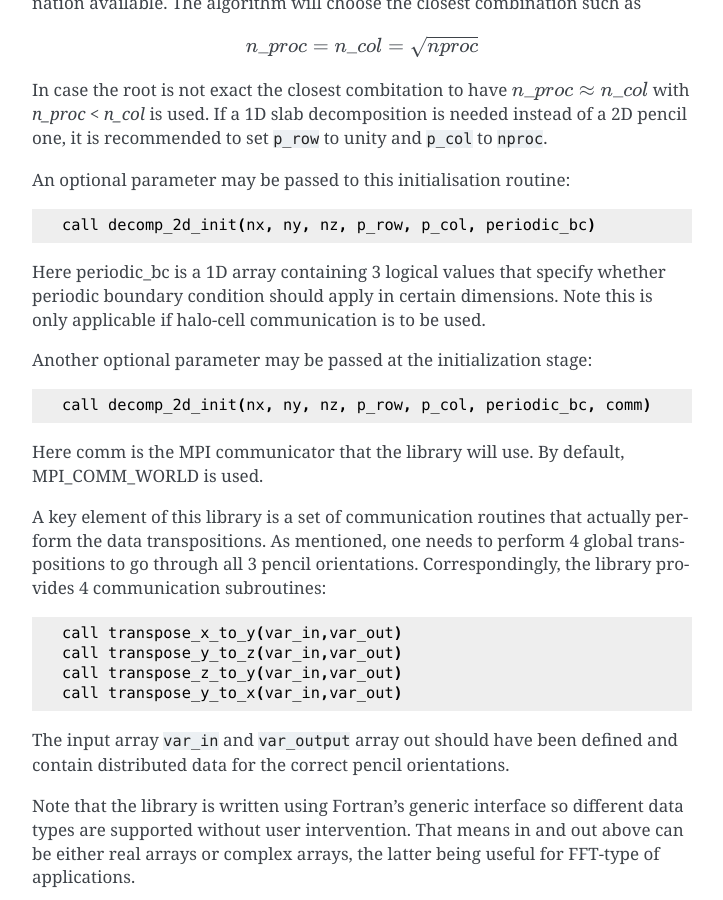
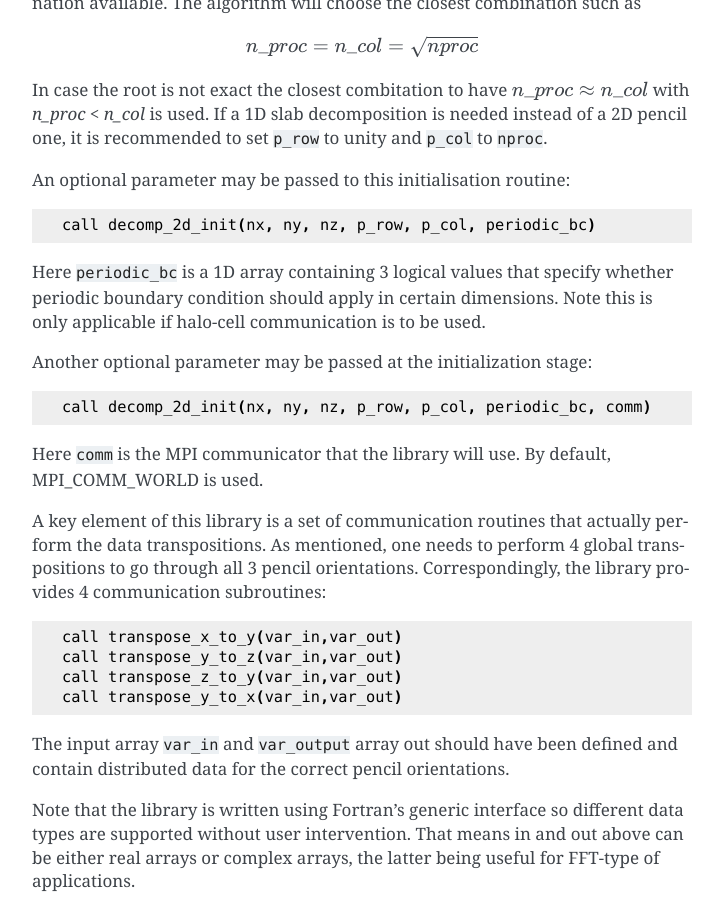
Before and after one commit to 2decomp-fft/2decomp-fft.github.io, a Sphinx documentation site: the page built from docs/source/pages/api_domain.rst, in a window 1280 px wide and 900 px high, scrolled down 3272 px. Shown: the whole window, without its empty margins (388-1111 px from the left). Built offline with Sphinx 7.4.7, drawn with Linux system fonts in a browser that asks for light colours.

Commit message:
Minor update

```diff
--- a/docs/source/pages/api_domain.rst
+++ b/docs/source/pages/api_domain.rst
@@ -165,7 +165,7 @@ An optional parameter may be passed to this initialisation routine:
 
  call decomp_2d_init(nx, ny, nz, p_row, p_col, periodic_bc)
 
-Here periodic_bc is a 1D array containing 3 logical values that specify whether periodic boundary condition
+Here ``periodic_bc`` is a 1D array containing 3 logical values that specify whether periodic boundary condition
 should apply in certain dimensions. Note this is only applicable if halo-cell communication is to be used.
 
 Another optional parameter may be passed at the initialization stage:
@@ -174,7 +174,7 @@ Another optional parameter may be passed at the initialization stage:
 
  call decomp_2d_init(nx, ny, nz, p_row, p_col, periodic_bc, comm)
 
-Here comm is the MPI communicator that the library will use. By default, MPI_COMM_WORLD is used.
+Here ``comm`` is the MPI communicator that the library will use. By default, MPI_COMM_WORLD is used.
 
 A key element of this library is a set of communication routines that actually perform the data transpositions.
 As mentioned, one needs to perform 4 global transpositions to go through all 3 pencil orientations.
```
